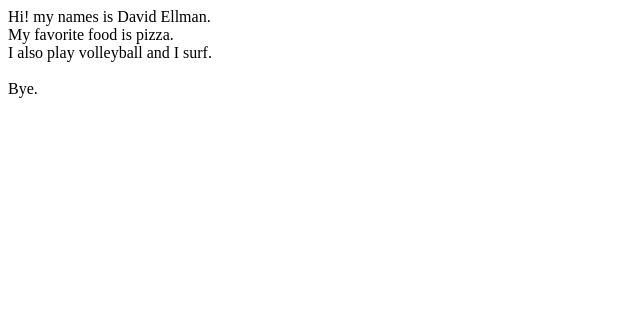
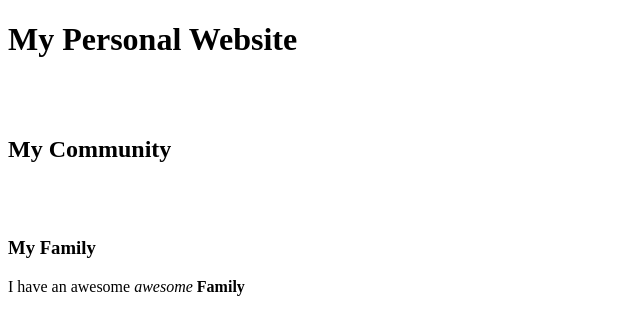
Before and after one commit to davidellman29/davidellman29.github.io, a plain HTML site: page index.html in a window 1280 px wide. Shown: the whole page, without its empty margins (0-640 px from the left). Drawn offline with Linux system fonts and the light colour scheme.

Commit message:
add headers and writing

```diff
--- a/index.html
+++ b/index.html
@@ -8,11 +8,12 @@
 </head>
 
 <body>
-    Hi! my names is David Ellman. <br>
-    My favorite food is pizza. <br>
-    I also play volleyball and I surf. <br>
-    <br>
-    Bye.
+   <h1>My Personal Website</h1> <br>
+   <br>
+   <h2>My Community</h2> <br>
+   <Br>
+    <h3>My Family</h3>
+    <p>I have an awesome <em>awesome</em> <strong>Family</strong></p>
 </body>
 
 </html
```
